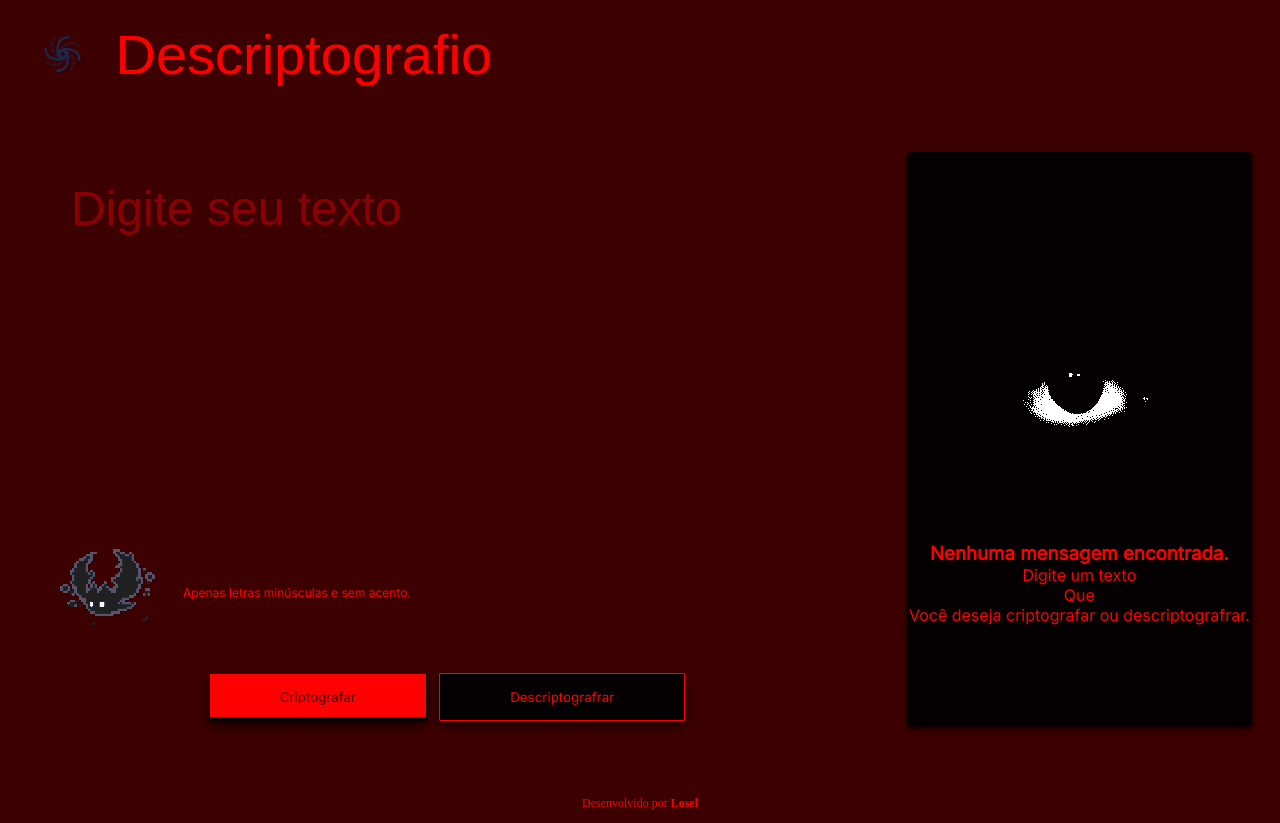
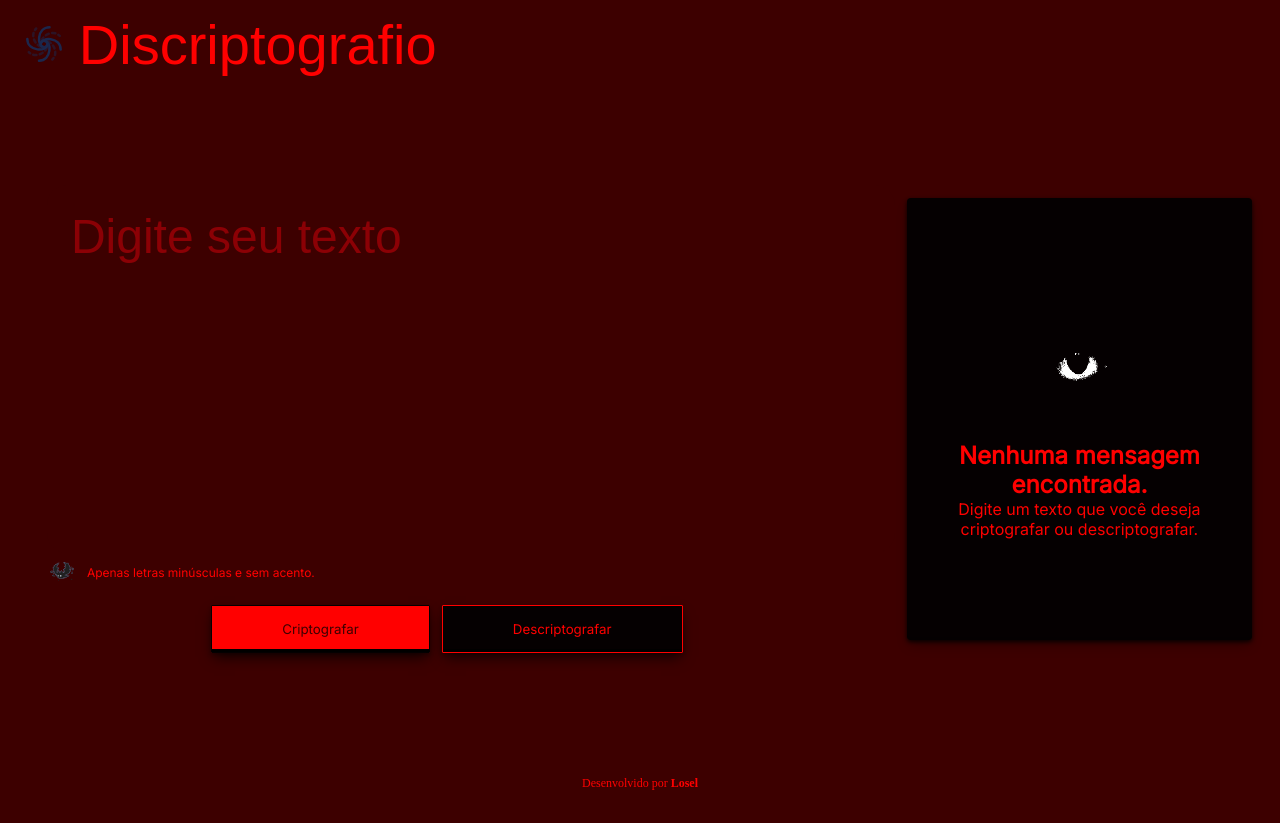
Before and after one commit to LoselSpt/Discriptografio, a plain HTML site: page index.html in a window 1280 px wide. Drawn offline with Linux system fonts and the light colour scheme; a web font is replaced by a local one.

Commit message:
fix(html): corrige semantica, acessibilidade e textos da pagina
- Corrige titulo da aba ("Discroptogrifio") e rotulo do botao
  ("Descriptografrar")
- Corrige favicon (tipo image/svg+xml e espaco no caminho)
- Adiciona meta description, theme-color, labels para os textareas,
  alt nas imagens decorativas e type="button" nos botoes
- Usa h2 na mensagem vazia e aria-live na area de resultado
- Adiciona rel="noopener noreferrer" no link externo

Co-Authored-By: Claude Opus 5.5 <noreply@anthropic.com>

```diff
--- a/index.html
+++ b/index.html
@@ -2,58 +2,58 @@
 <html lang="pt-BR">
 <head>
     <meta charset="UTF-8">
-    <meta http-equiv="X-UA-Compatible" content="IE-edge">
     <meta name="viewport" content="width=device-width, initial-scale=1.0">
-    <link rel="icon" type="image/svg" sizes="8x8" href="assets/eye-thin.svg  ">
-    <link rel="stylesheet" type="text/css" href="style/style.css" />
+    <meta name="description" content="Discriptografio: criptografe e descriptografe mensagens com um embaralhamento de vogais.">
+    <meta name="theme-color" content="#050001">
+    <link rel="icon" type="image/svg+xml" href="assets/eye-thin.svg">
+    <link rel="stylesheet" href="style/style.css">
 
-    <title>Discroptogrifio</title>
-
-
-
-
+    <title>Discriptografio</title>
 </head>
 <body>
     <header class="cabecalho">
-        <a href="https://loselportifolio.vercel.app/index.html" class="cabecalho">
-        <img  src="assets/black-hole.svg"></a>
-        <p>Descriptografio</p>
+        <a href="https://loselportifolio.vercel.app/index.html" class="cabecalho__link" aria-label="Voltar ao portfólio do Losel">
+            <img src="assets/black-hole.svg" alt="" width="40" height="40">
+            <span class="cabecalho__titulo">Discriptografio</span>
+        </a>
     </header>
+
     <main>
-        <section class="input__box">
+        <section class="input__box" aria-labelledby="input-label">
             <form>
-                <textarea id="input-textarea" placeholder="Digite seu texto"></textarea>
+                <label id="input-label" for="input-textarea" class="sr-only">Texto para criptografar ou descriptografar</label>
+                <textarea id="input-textarea" placeholder="Digite seu texto" spellcheck="false"></textarea>
             </form>
             <div class="warning__box">
-                <img src="assets/morcegu.gif">
+                <img src="assets/morcegu.gif" alt="" width="32" height="32">
                 <p>Apenas letras minúsculas e sem acento.</p>
             </div>
             <div class="buttons__box">
-                <button id="encode-btn">Criptografar</button>
-                <button id="decode-btn">Descriptografrar</button>
+                <button type="button" id="encode-btn">Criptografar</button>
+                <button type="button" id="decode-btn">Descriptografar</button>
             </div>
         </section>
-        <section class="output_box">
+
+        <section class="output_box" aria-live="polite">
             <form>
                 <div class="img__box">
-                    <img src="assets/eye.gif">
+                    <img src="assets/eye.gif" alt="" width="160" height="160">
                     <div class="mesage__box">
-                        <h3>Nenhuma mensagem encontrada.</h3>
-                        <p>Digite um texto<br> Que <br>Você deseja criptografar ou descriptografrar.</p>
+                        <h2>Nenhuma mensagem encontrada.</h2>
+                        <p>Digite um texto que você deseja criptografar ou descriptografar.</p>
                     </div>
                 </div>
+                <label for="output-textarea" class="sr-only">Resultado</label>
                 <textarea id="output-textarea" readonly></textarea>
             </form>
             <div class="copy__btn__box">
-                <button id="copy-btn">Copiar</button>
+                <button type="button" id="copy-btn">Copiar</button>
             </div>
         </section>
     </main>
 
-
-
-    <footer >
-        Desenvolvido por <a  href="https://github.com/LoselSpt" target="_blank">Losel</a>
+    <footer>
+        Desenvolvido por <a href="https://github.com/LoselSpt" target="_blank" rel="noopener noreferrer">Losel</a>
 
         <audio src="assets/timeblur.mp3" preload="auto" autoplay loop></audio>
     </footer>
--- a/style/style.css
+++ b/style/style.css
@@ -40,6 +40,25 @@ body {
     margin: 0.9rem 0.9rem;
     height: 2.5rem;
     fill: var(--cor-primaria);
+}
+
+.cabecalho__link {
+    display: flex;
+    align-items: center;
+    color: inherit;
+    text-decoration: none;
+}
+
+.sr-only {
+    position: absolute;
+    width: 1px;
+    height: 1px;
+    padding: 0;
+    margin: -1px;
+    overflow: hidden;
+    clip: rect(0, 0, 0, 0);
+    white-space: nowrap;
+    border: 0;
 }
 
 main {
@@ -158,7 +177,7 @@ button {
 
 }
 
-.mesage__box h3,
+.mesage__box h2,
 .mesage__box p {
     color: var(--cor-quarternaria); /* Adicione esta linha para definir a cor do texto */
 }
```
